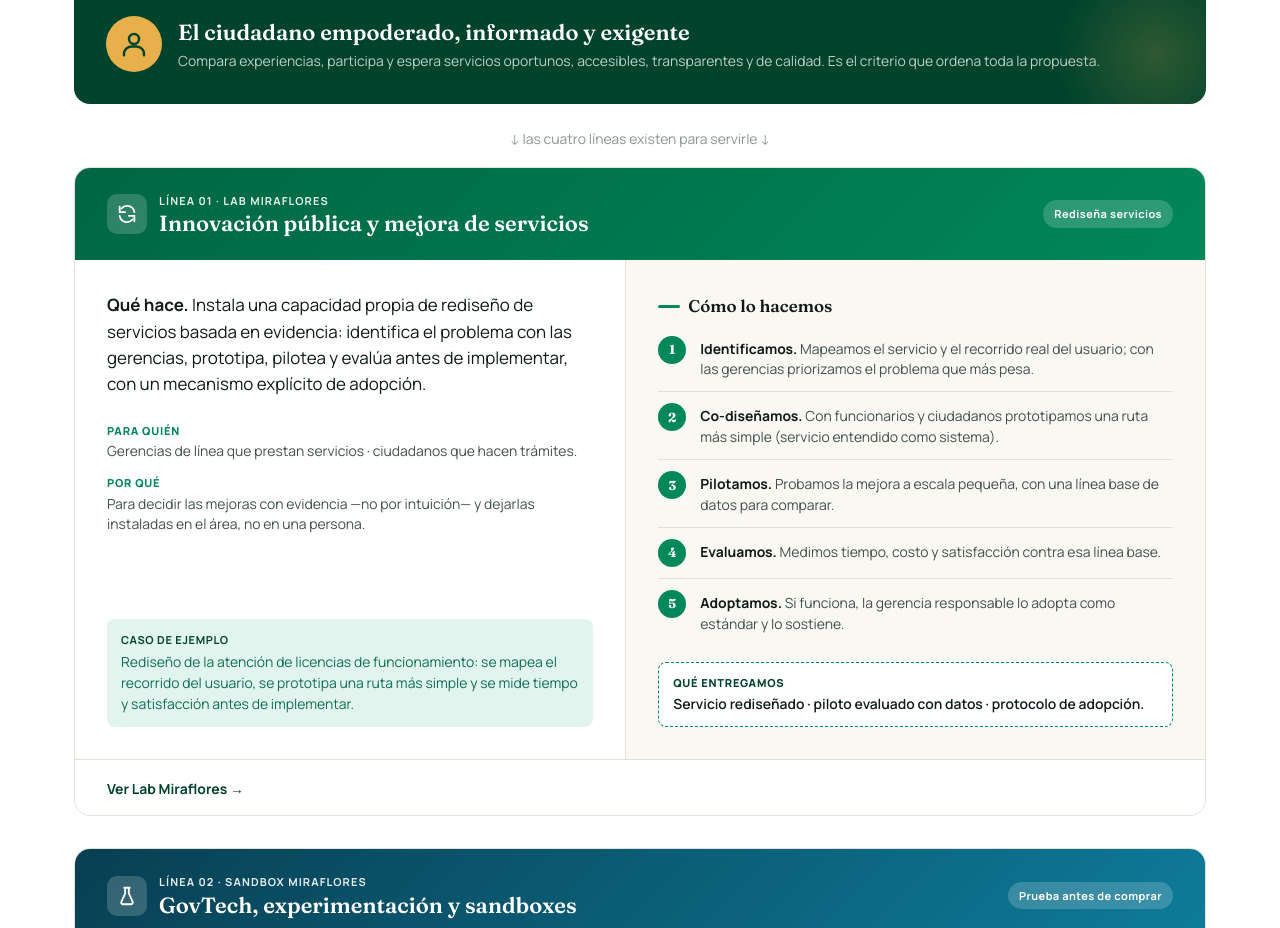
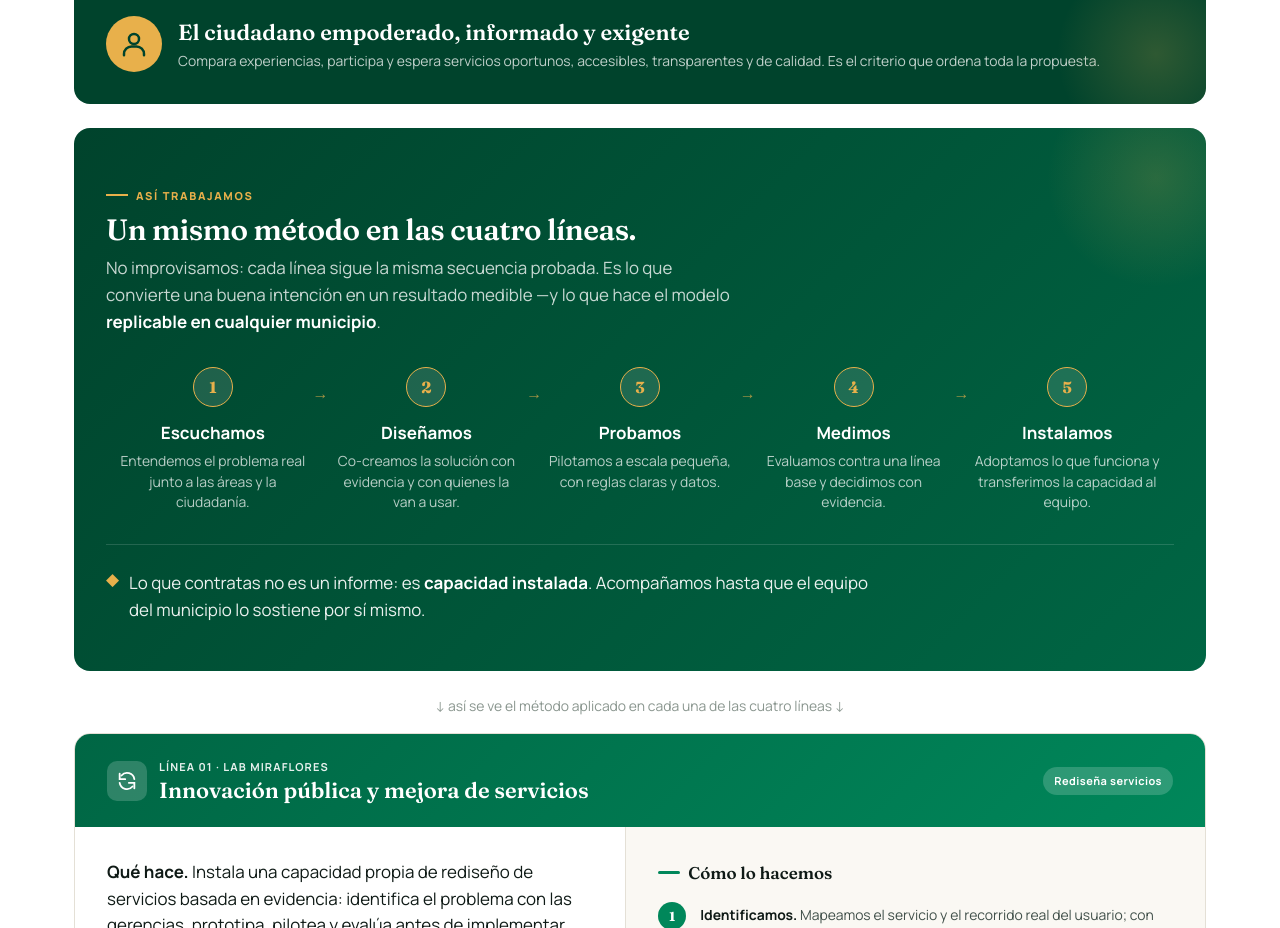
Before and after one commit to patricioovallewood-spec/subgerencia-innovacion-miraflores, a plain HTML site: page index.html in a window 1280 px wide. Shown: the part 2564-3492 px from the top of the page. Drawn offline with Linux system fonts and the light colour scheme.

Commit message:
Agrega franja "Asi trabajamos": metodo comun de las 4 lineas (pitch de venta)

```diff
--- a/index.html
+++ b/index.html
@@ -110,6 +110,29 @@ section{padding:var(--sp-7) 0;}
 .ciudadano-card b{color:#fff;font-size:var(--fs-500);display:block;font-family:var(--font-display);font-weight:600;position:relative;}
 .ciudadano-card span{color:rgba(255,255,255,.75);font-size:var(--fs-300);position:relative;}
 .flecha-abajo{text-align:center;color:var(--gris);font-size:var(--fs-300);margin:var(--sp-2) 0;}
+
+/* MÉTODO COMÚN — ASÍ TRABAJAMOS */
+.metodo-comun{background:linear-gradient(135deg,var(--verde-900),var(--verde-700));border-radius:var(--radius-md);padding:var(--sp-5) var(--sp-4);margin:var(--sp-3) 0;position:relative;overflow:hidden;}
+.metodo-comun::after{content:'';position:absolute;right:-60px;top:-60px;width:220px;height:220px;border-radius:50%;background:radial-gradient(circle,rgba(232,176,75,.18),transparent 70%);}
+.metodo-comun .mc-head{position:relative;margin-bottom:var(--sp-4);max-width:62ch;}
+.metodo-comun .mc-eyebrow{display:inline-flex;align-items:center;gap:8px;font-size:11px;font-weight:800;letter-spacing:.15em;text-transform:uppercase;color:var(--dorado);margin-bottom:10px;}
+.metodo-comun .mc-eyebrow::before{content:'';width:22px;height:2px;background:var(--dorado);display:inline-block;}
+.metodo-comun h3{color:#fff;font-size:var(--fs-600);margin:0 0 8px;}
+.metodo-comun .mc-sub{color:rgba(255,255,255,.78);font-size:var(--fs-400);margin:0;}
+.metodo-comun .mc-sub b{color:#fff;}
+.mc-steps{position:relative;display:grid;grid-template-columns:repeat(5,1fr);gap:0;align-items:stretch;}
+@media (max-width:860px){.mc-steps{grid-template-columns:repeat(2,1fr);gap:12px;}}
+@media (max-width:480px){.mc-steps{grid-template-columns:1fr;}}
+.mc-step{position:relative;padding:0 14px;text-align:center;}
+.mc-step:not(:last-child)::after{content:'→';position:absolute;right:-9px;top:14px;color:rgba(232,176,75,.7);font-size:16px;font-weight:700;z-index:2;}
+@media (max-width:860px){.mc-step::after{display:none;}}
+.mc-step .mn{width:40px;height:40px;border-radius:50%;background:rgba(255,255,255,.12);border:1.5px solid var(--dorado);color:var(--dorado);font-family:var(--font-display);font-weight:700;font-size:16px;display:flex;align-items:center;justify-content:center;margin:0 auto 12px;}
+.mc-step h5{color:#fff;font-family:var(--font-body);font-weight:700;font-size:var(--fs-400);margin:0 0 5px;}
+.mc-step p{color:rgba(255,255,255,.72);font-size:var(--fs-300);line-height:1.45;margin:0;max-width:none;}
+.mc-foot{position:relative;margin-top:var(--sp-4);padding-top:var(--sp-3);border-top:1px solid rgba(255,255,255,.14);color:rgba(255,255,255,.92);font-size:var(--fs-400);display:flex;align-items:flex-start;gap:10px;}
+.mc-foot p{margin:0;max-width:72ch;color:rgba(255,255,255,.92);}
+.mc-foot .fk{color:var(--dorado);font-size:17px;line-height:1.2;flex-shrink:0;}
+.mc-foot b{color:#fff;}
 
 /* LÍNEAS */
 .lineas{display:flex;flex-direction:column;gap:var(--sp-4);}
@@ -361,7 +384,23 @@ section{padding:var(--sp-7) 0;}
         <span class="reg" data-reg="ciudadano">Tú, que comparas, participas y esperas que tu municipalidad esté a la altura. Todo esto se diseña pensando en ti.</span>
       </div>
     </div>
-    <div class="flecha-abajo reveal">↓ las cuatro líneas existen para servirle ↓</div>
+    <div class="metodo-comun reveal">
+      <div class="mc-head">
+        <span class="mc-eyebrow">Así trabajamos</span>
+        <h3>Un mismo método en las cuatro líneas.</h3>
+        <p class="mc-sub">No improvisamos: cada línea sigue la misma secuencia probada. Es lo que convierte una buena intención en un resultado medible —y lo que hace el modelo <b>replicable en cualquier municipio</b>.</p>
+      </div>
+      <div class="mc-steps">
+        <div class="mc-step"><div class="mn">1</div><h5>Escuchamos</h5><p>Entendemos el problema real junto a las áreas y la ciudadanía.</p></div>
+        <div class="mc-step"><div class="mn">2</div><h5>Diseñamos</h5><p>Co-creamos la solución con evidencia y con quienes la van a usar.</p></div>
+        <div class="mc-step"><div class="mn">3</div><h5>Probamos</h5><p>Pilotamos a escala pequeña, con reglas claras y datos.</p></div>
+        <div class="mc-step"><div class="mn">4</div><h5>Medimos</h5><p>Evaluamos contra una línea base y decidimos con evidencia.</p></div>
+        <div class="mc-step"><div class="mn">5</div><h5>Instalamos</h5><p>Adoptamos lo que funciona y transferimos la capacidad al equipo.</p></div>
+      </div>
+      <div class="mc-foot"><span class="fk">◆</span><p>Lo que contratas no es un informe: es <b>capacidad instalada</b>. Acompañamos hasta que el equipo del municipio lo sostiene por sí mismo.</p></div>
+    </div>
+
+    <div class="flecha-abajo reveal">↓ así se ve el método aplicado en cada una de las cuatro líneas ↓</div>
 
     <div class="lineas">
       <!-- L1 -->
```
